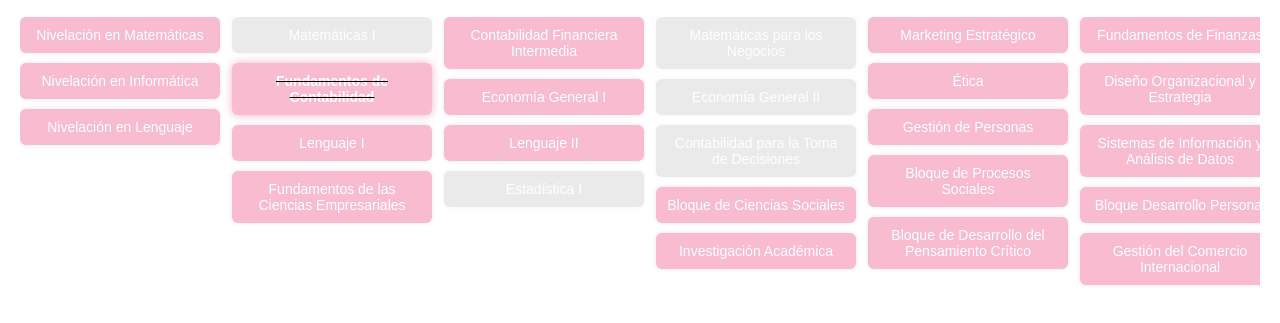
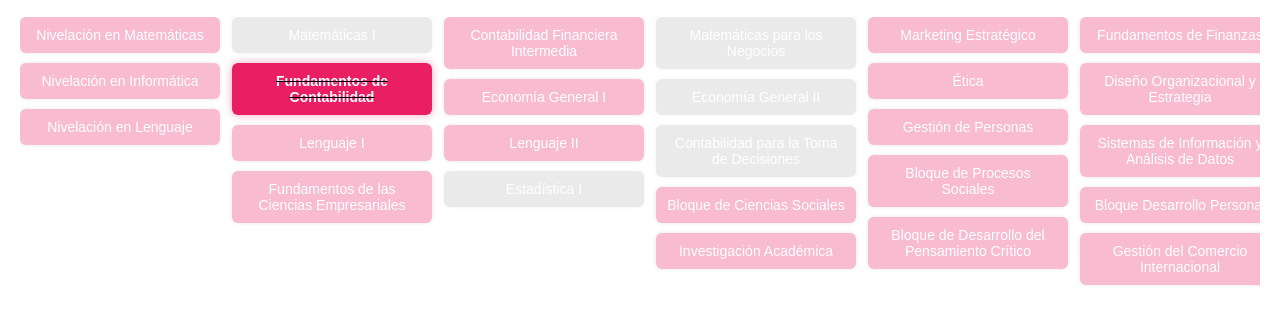
Before and after one commit to alexa7si/Admin-malla, a plain HTML site: page index.html in a window 1280 px wide. Both pictures are taken after a click on the element "Fundamentos de Contabilidad". Shown: the part 81-404 px from the top of the page. Drawn offline with Linux system fonts and the light colour scheme.

Commit message:
Update style.css

```diff
--- a/style.css
+++ b/style.css
@@ -28,7 +28,7 @@ h1 {
 .curso {
   padding: 10px;
   color: white;
-  background: #d6d6d6; /* gris claro por defecto */
+  background: #d6d6d6; /* gris por defecto (no habilitado) */
   border-radius: 6px;
   cursor: pointer;
   user-select: none;
@@ -40,15 +40,15 @@ h1 {
 }
 
 .curso.habilitado {
-  background: #f8bbd0;
+  background: #f8bbd0; /* rosado pastel */
   opacity: 1;
 }
 
 .curso.aprobado {
-  background: #f8bbd0;
+  background: #e91e63; /* rosado fuerte */
   opacity: 1;
   font-weight: bold;
   text-decoration: line-through;
   text-decoration-color: black;
-  box-shadow: 0 0 8px rgba(214, 51, 132, 0.4);
+  box-shadow: 0 0 8px rgba(233, 30, 99, 0.4);
 }
```
